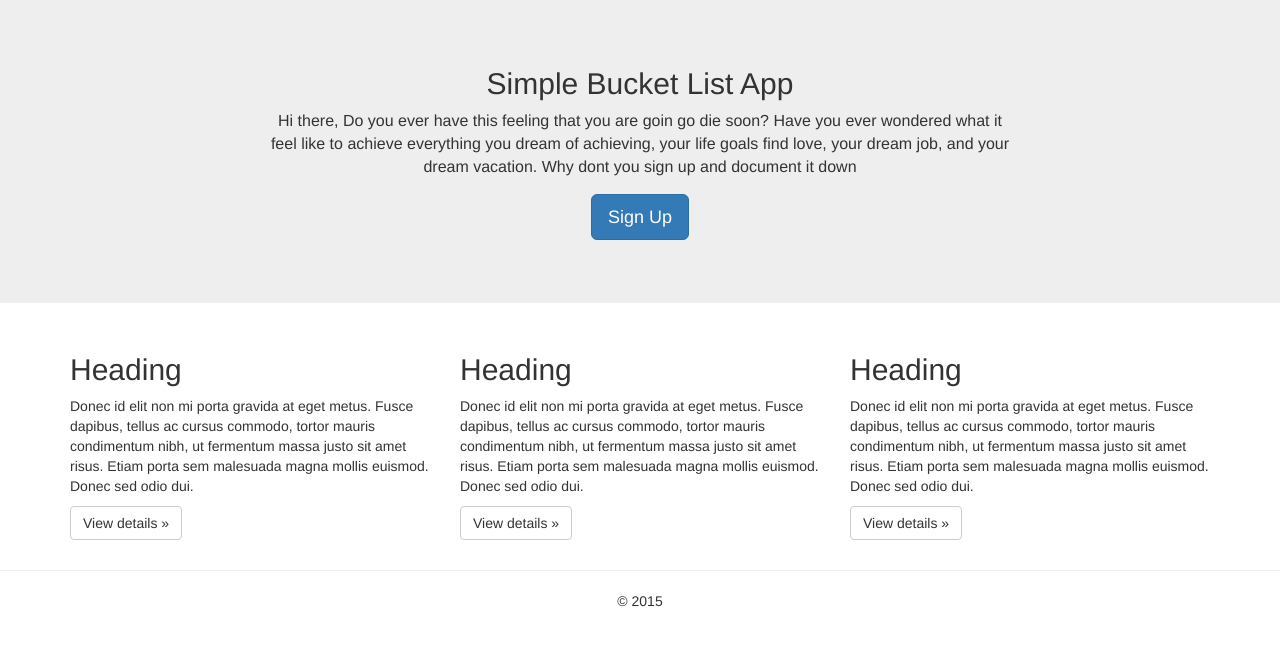
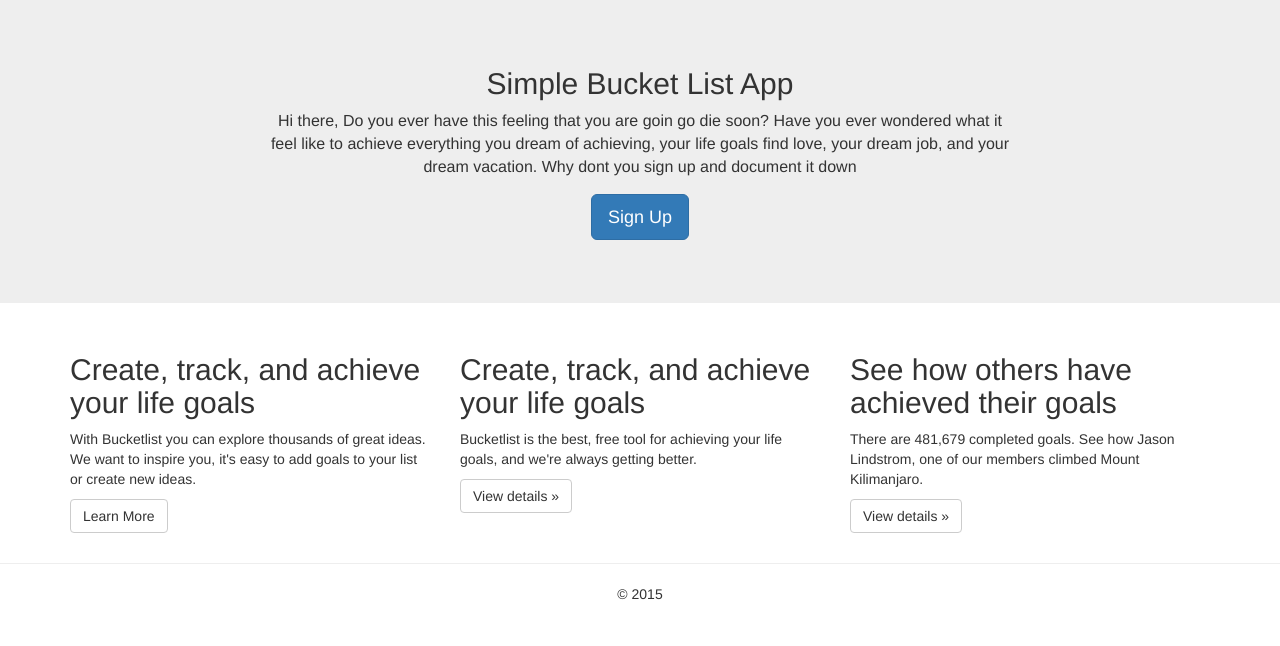
Before and after one commit to abiodun0/django-bucketlist-application, a Django app: page /?next=/profile in a window 1280 px wide. Shown: the part 61-707 px from the top of the page. Run offline with Django 3.2, Linux system fonts and the light colour scheme; some libraries are stand-ins or nearby versions.

Commit message:
(chore) flash messages update and box fixes

```diff
--- a/django_bucketlist/settings/production.py
+++ b/django_bucketlist/settings/production.py
@@ -2,7 +2,7 @@
 from .base import *
 import dj_database_url
 
-DEBUG = True
+DEBUG = False
 ALLOWED_HOSTS = ['*']
 
 DATABASES = {
--- a/templates/partials/home-page-headings.html
+++ b/templates/partials/home-page-headings.html
@@ -3,20 +3,23 @@
       <!-- Example row of columns -->
       <div class="row">
         <div class="col-sm-4">
-          <h2>Heading</h2>
-          <p>Donec id elit non mi porta gravida at eget metus. Fusce dapibus, tellus ac cursus commodo, tortor mauris condimentum nibh, ut fermentum massa justo sit amet risus. Etiam porta sem malesuada magna mollis euismod. Donec sed odio dui. </p>
-          <p><a class="btn btn-default" href="#" role="button">View details »</a></p>
+          <h2>Create, track, and achieve
+your life goals</h2>
+          <p>With Bucketlist you can explore thousands of great ideas. We want to inspire you, it's easy to add goals to your list or create new ideas.</p>
+          <p><a class="btn btn-default" href="{% url 'signup' %}" role="button">Learn More</a></p>
         </div>
                 <div class="col-sm-4">
-          <h2>Heading</h2>
-          <p>Donec id elit non mi porta gravida at eget metus. Fusce dapibus, tellus ac cursus commodo, tortor mauris condimentum nibh, ut fermentum massa justo sit amet risus. Etiam porta sem malesuada magna mollis euismod. Donec sed odio dui. </p>
-          <p><a class="btn btn-default" href="#" role="button">View details »</a></p>
+          <h2>Create, track, and achieve
+your life goals</h2>
+          <p>Bucketlist is the best, free tool for achieving your life goals, and we're always getting better.</p>
+          <p><a class="btn btn-default" href="{% url 'signup' %}" role="button">View details »</a></p>
         </div>
 
         <div class="col-sm-4">
-          <h2>Heading</h2>
-          <p>Donec id elit non mi porta gravida at eget metus. Fusce dapibus, tellus ac cursus commodo, tortor mauris condimentum nibh, ut fermentum massa justo sit amet risus. Etiam porta sem malesuada magna mollis euismod. Donec sed odio dui. </p>
-          <p><a class="btn btn-default" href="#" role="button">View details »</a></p>
+          <h2>See how others have achieved
+their goals</h2>
+          <p>There are 481,679 completed goals. See how Jason Lindstrom, one of our members climbed Mount Kilimanjaro. </p>
+          <p><a class="btn btn-default" href="{% url 'signup' %}" role="button">View details »</a></p>
         </div>
 
 
--- a/templates/partials/navbar.html
+++ b/templates/partials/navbar.html
@@ -12,12 +12,21 @@
         <div id="navbar" class="navbar-collapse collapse">
             {% if not request.user.is_authenticated %}
             <form class="navbar-form navbar-right" action="{% url 'index' %}" method="post">
+                {% if messages %}
+                    {% for message in messages %}
+                        <div class="alert alert-danger" role="alert">
+                            {{ message }}
+                        </div>
+                    {% endfor %}
+                {% endif %}
                 {% csrf_token %}
                 <div class="form-group">
                     {{ loginform.username }}
+                    {{ loginform.username.errors }}
                 </div>
                 <div class="form-group">
                     {{ loginform.password }}
+                    {{ loginform.password.errors }}
                 </div>
                 <div class="form-group">
                     <label>
--- a/templates/profile.html
+++ b/templates/profile.html
@@ -115,12 +115,14 @@
                         {{profileform.last_name.as_hidden}}
 
                         {{profileform.email.as_hidden}}
-
+                            {{ profileform.non_field_errors }}
                             <div class="form-group">
                                 {{profileform.password}}
+
                             </div>
                             <div class="form-group">
                                 {{profileform.password_conf}}
+
                             </div>
 
                             <div class="form-group">
--- a/templates/signup.html
+++ b/templates/signup.html
@@ -13,6 +13,7 @@
                     <hr>
 
                     <div class="row">
+                    {{ registerform.non_field_errors }}
                         <div class="col-xs-6 col-md-6">
                         {{ registerform.first_name.errors }}
                            {{ registerform.first_name }}
--- a/userprofile/forms.py
+++ b/userprofile/forms.py
@@ -54,27 +54,6 @@ class ProfileForm(ModelForm):
         return user
 
 
-class ChangePassword(forms.ModelForm):
-    class Meta:
-        model = User
-        fields = ['first_name','last_name','email',]
-        widgets = {
-            'first_name': TextInput(attrs={
-                'placeholder': 'Your Name',
-                'autocomplete': 'off',
-                'class': 'form-control'
-            }),
-            'last_name': TextInput(attrs={
-                'placeholder': 'Last Name',
-                'autocomplete': 'off',
-                'class': 'form-control'}),
-            'email': TextInput(attrs={
-                'placeholder': 'Last Name',
-                'autocomplete': 'off',
-                'class': 'form-control'
-                }),
-
-            }
 
 
 class LoginForm(forms.Form):
@@ -137,7 +116,7 @@ class RegisterForm(forms.Form):
         except User.DoesNotExist:
             return self.cleaned_data['username']
         raise forms.ValidationError(
-            "This user already exist in the database, please choose another username")
+            "This user already exist, please choose another username")
 
     def clean_email(self):
         try:
--- a/userprofile/views.py
+++ b/userprofile/views.py
@@ -69,7 +69,7 @@ class IndexBaseView(IndexView):
                     context_instance=RequestContext(request)
                 )
         else:
-            context = super(LoginView, self).get_context_data(**kwargs)
+            context = super(IndexBaseView, self).get_context_data(**kwargs)
             context['loginform'] = form
             return render(request, self.template_name, context)
 
@@ -153,7 +153,10 @@ class ProfileView(LoginRequiredMixin, TemplateView):
                 context_instance=RequestContext(request)
                 )
         else:
-            return redirect(
-                request.META.get('HTTP_REFERER'),
-                context_instance=RequestContext(request)
-                )
+            context = super(ProfileView, self).get_context_data(**kwargs)
+            context['profileform'] = self.form_class(initial={
+            'first_name': self.request.user.first_name,
+            'last_name': self.request.user.last_name,
+            'email': self.request.user.email
+            })
+            return render(request, self.template_name, context)
```
